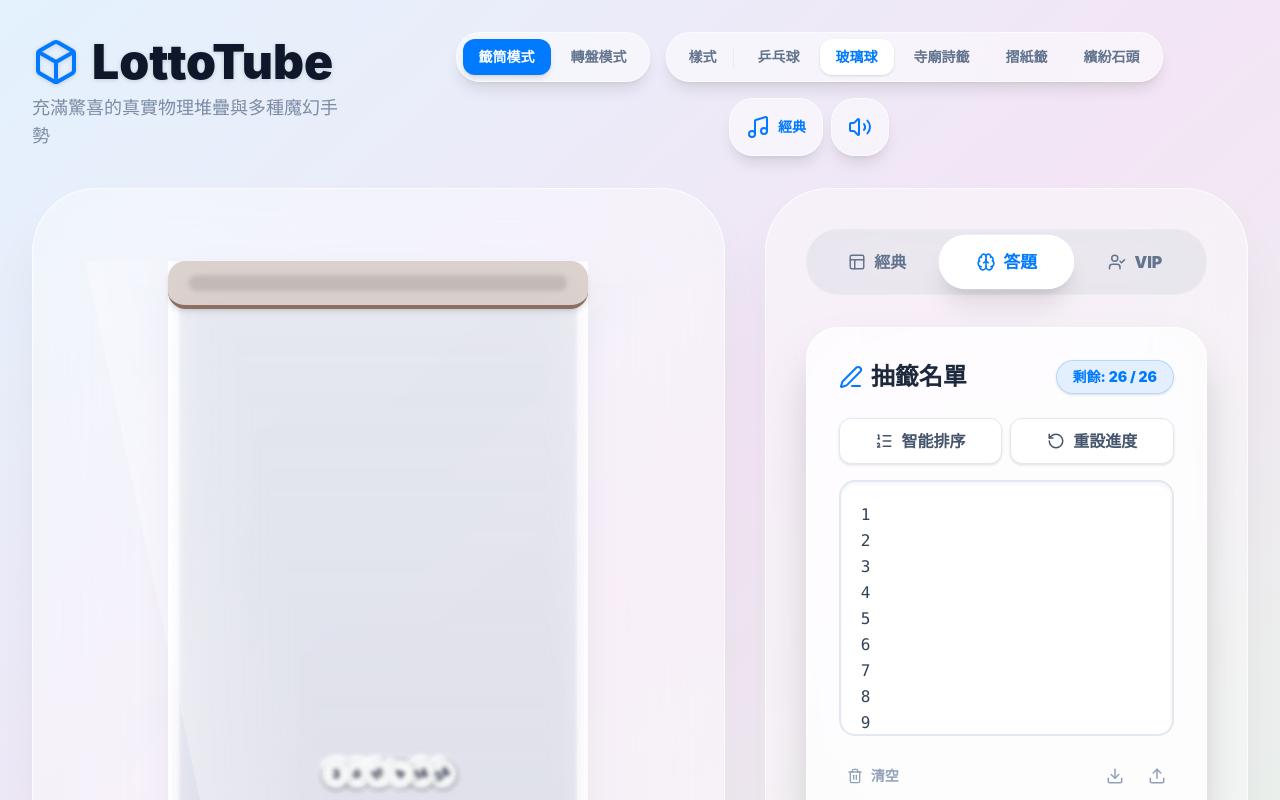
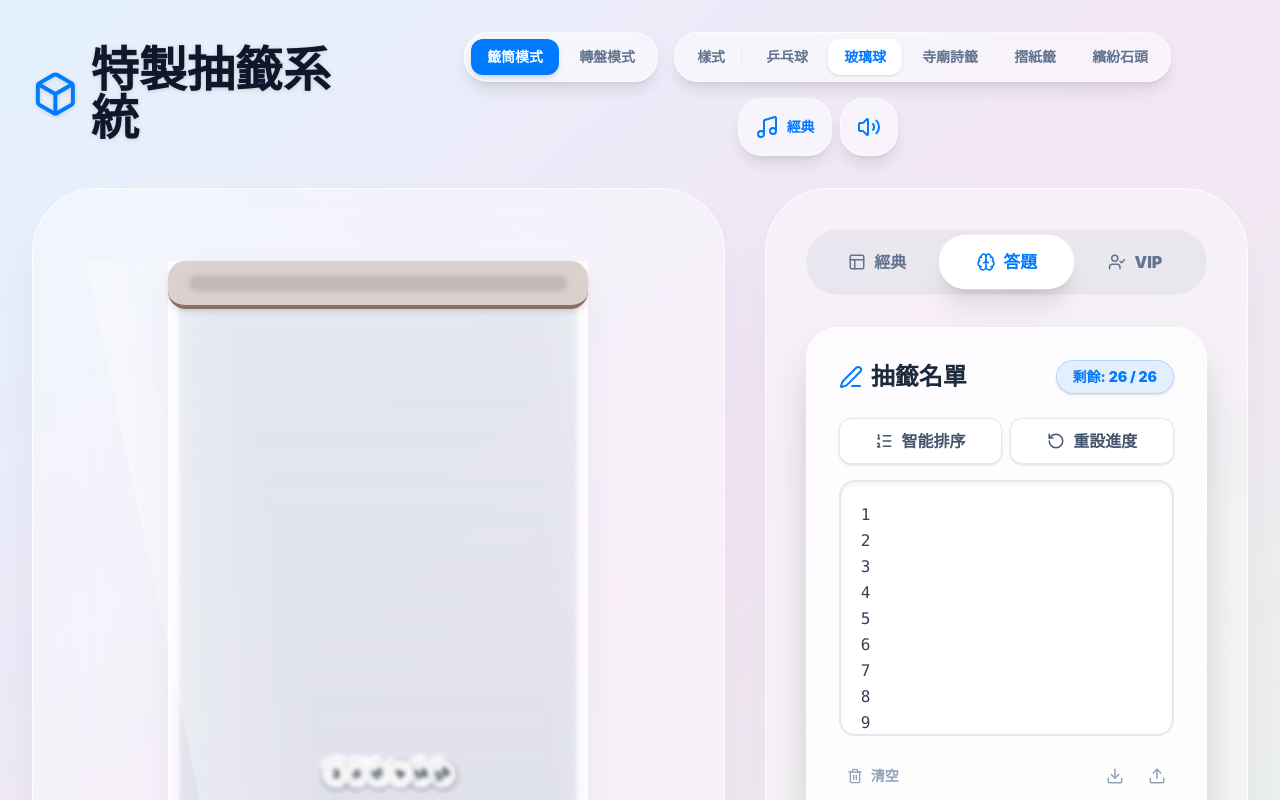
Before and after one commit to chy23/LottoTube, a React (Vite) app: page / in a window 1280 px wide. Shown: the top 800 px of the page. Built offline with nearby package versions, Linux system fonts and the light colour scheme.

Commit message:
Update title to 特製抽籤系統 and remove subtitle

```diff
--- a/index.html
+++ b/index.html
@@ -4,7 +4,7 @@
     <meta charset="UTF-8" />
     <link rel="icon" type="image/svg+xml" href="/favicon.svg" />
     <meta name="viewport" content="width=device-width, initial-scale=1.0" />
-    <title>lottotube</title>
+    <title>特製抽籤系統</title>
   </head>
   <body>
     <div id="root"></div>
--- a/src/App.jsx
+++ b/src/App.jsx
@@ -322,9 +322,8 @@ export default function App() {
           <div>
             <h1 className="text-5xl font-black flex items-center justify-center md:justify-start gap-3 drop-shadow-sm">
               <Box className="text-[#007AFF]" size={48} />
-              LottoTube
+              特製抽籤系統
             </h1>
-            <p className="text-slate-500 mt-2 text-lg font-medium opacity-80">充滿驚喜的真實物理堆疊與多種魔幻手勢</p>
           </div>
 
           <div className="flex flex-wrap justify-center gap-4 items-center">
```
